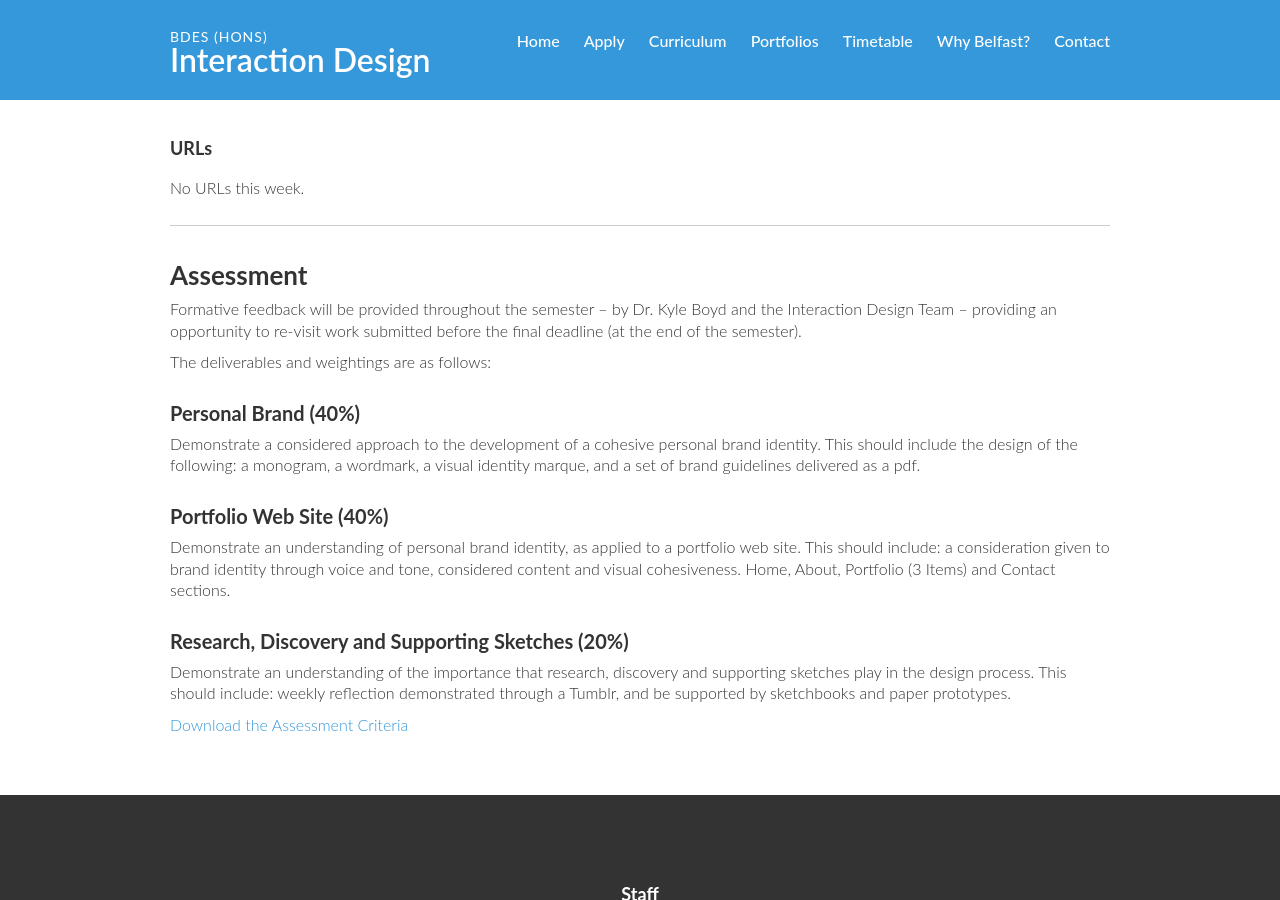
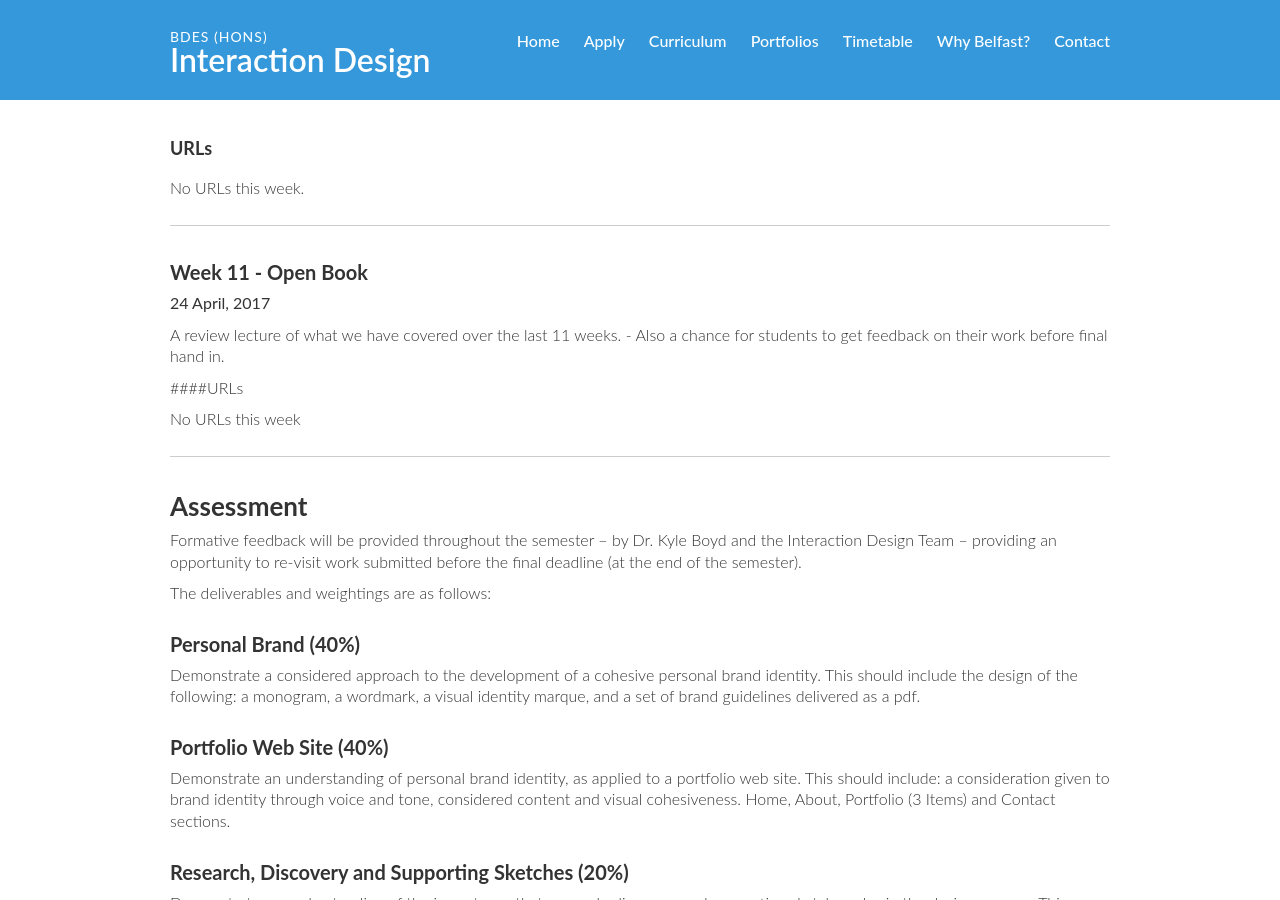
Before and after one commit to ixdbelfast/ixdbelfast.github.io, a Jekyll site: the page built from modules/IXD103/IXD103.md, in a window 1280 px wide and 900 px high, scrolled down 6009 px. Built offline with Jekyll 4.4.1, drawn with Linux system fonts in a browser that asks for light colours; our own code applies the rules of GitHub Pages for plain Markdown files; grey boxes are pictures that could not be loaded.

Commit message:
Weekly updates

```diff
--- a/modules/IXD103/IXD103.md
+++ b/modules/IXD103/IXD103.md
@@ -283,13 +283,13 @@ No URLs this week.
 
 
 ----
-<!---
+
 
 ### Week 11 - Open Book
 
 __24 April, 2017__
 
-No Lecture - a chance for students to get feedback on their work before final hand in.
+A review lecture of what we have covered over the last 11 weeks. - Also a chance for students to get feedback on their work before final hand in.
 
 ####URLs
 
@@ -297,7 +297,7 @@ No URLs  this week
 
 
 ----
-
+<!---
 
 ### Week 12 - Group Critique
 
```
Also changed, not shown: modules/IXD104/IXD104.md (+8 -3 lines).
